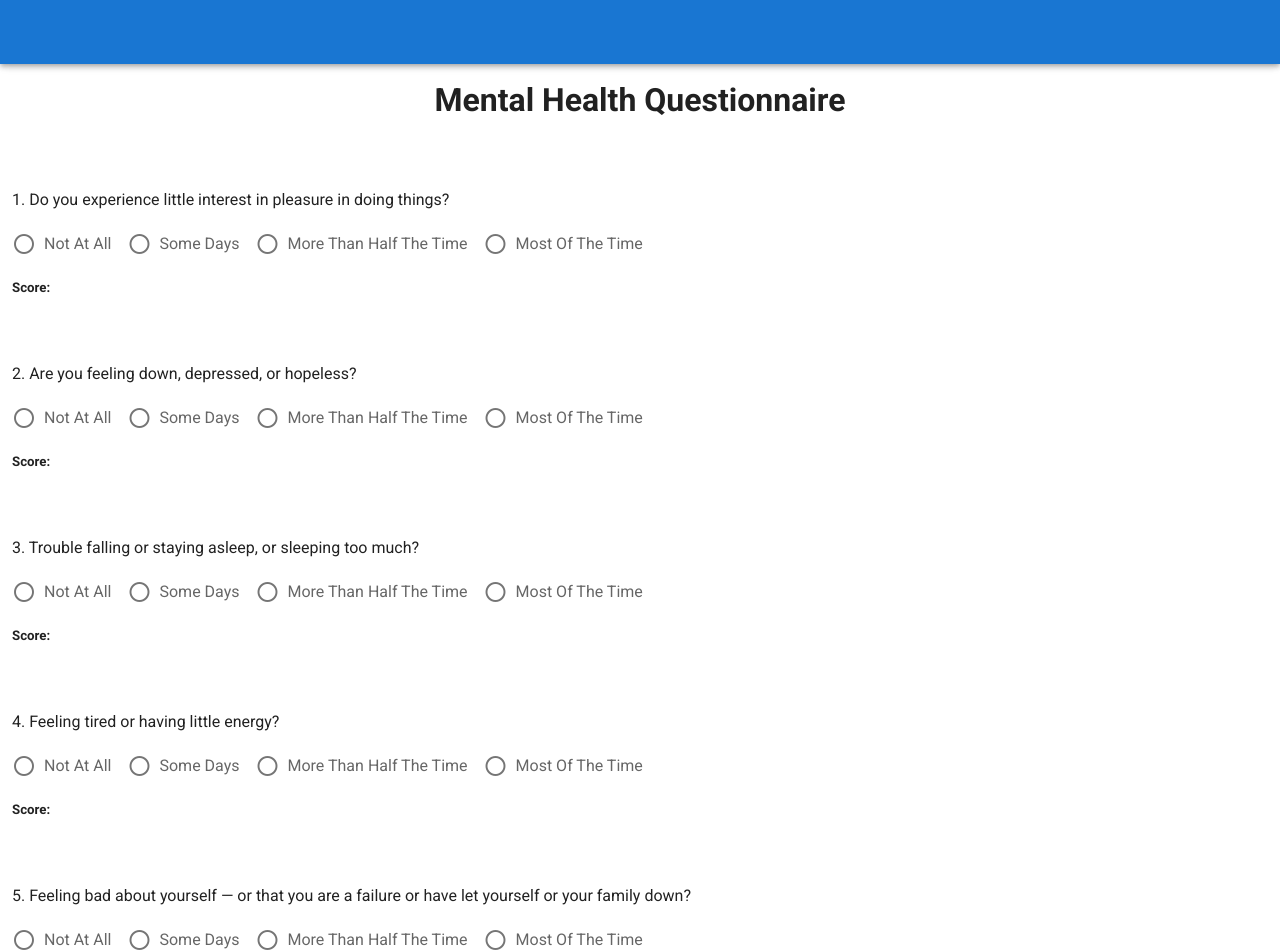
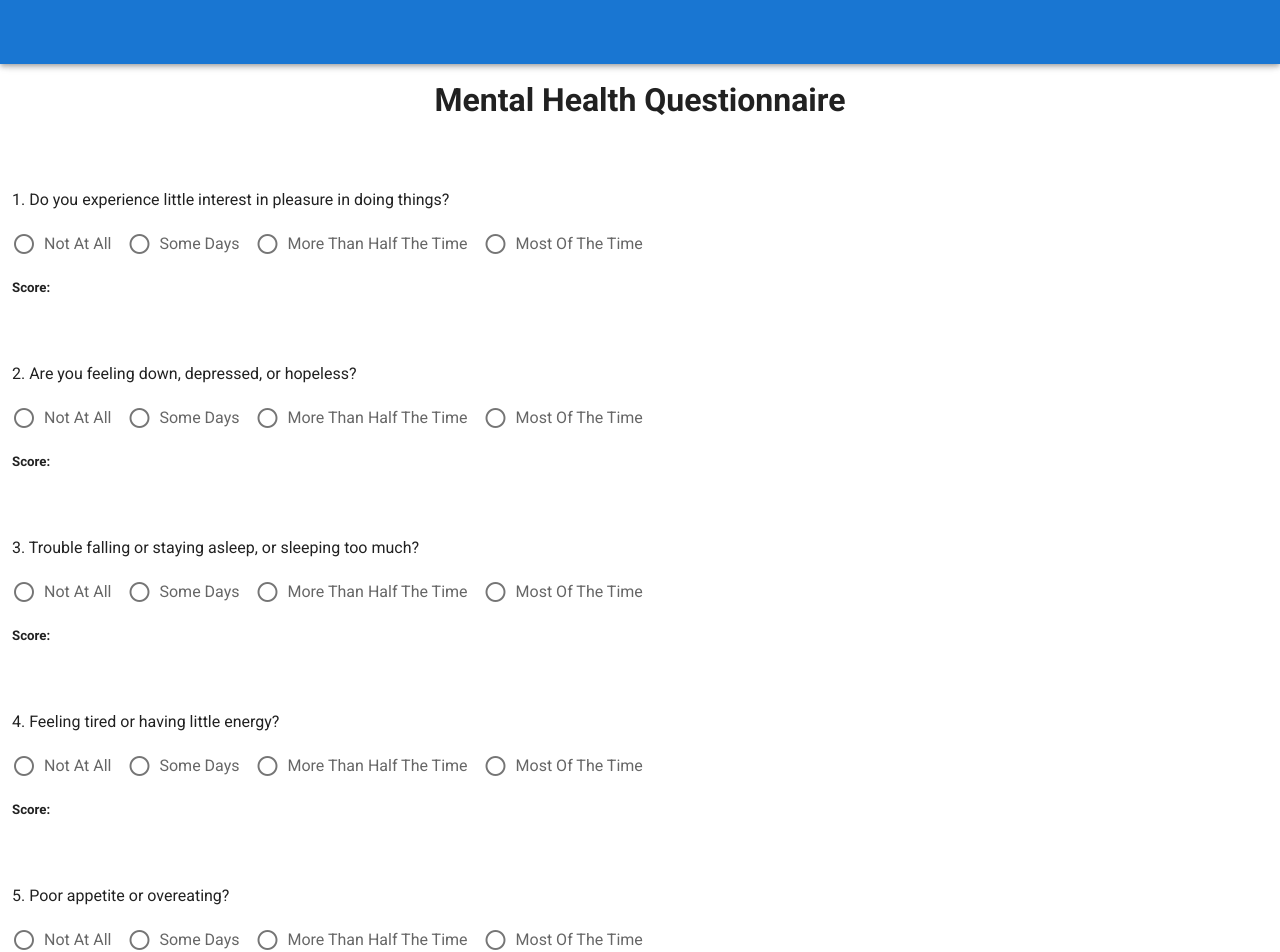
Before and after one commit to dvega920/BALANCE, a Vue app in the folder client/: page /Questionnaire in a window 1280 px wide. Shown: the top 952 px of the page. Built offline with nearby package versions, Linux system fonts and the light colour scheme.

Commit message:
added back question that was deleted in error

```diff
--- a/client/src/components/Questionnaire.vue
+++ b/client/src/components/Questionnaire.vue
@@ -12,6 +12,7 @@
           <v-radio label="More Than Half The Time" value="3"></v-radio>
           <v-radio label="Most Of The Time" value="4"></v-radio>
         </v-radio-group>
+
         <h5>Score: {{answers[i]}}</h5>
       </v-content>
       <br />
@@ -36,6 +37,9 @@ export default {
         },
         {
           text: "Feeling tired or having little energy?"
+        },
+        {
+          text: "Poor appetite or overeating?"
         },
         {
           text:
```
